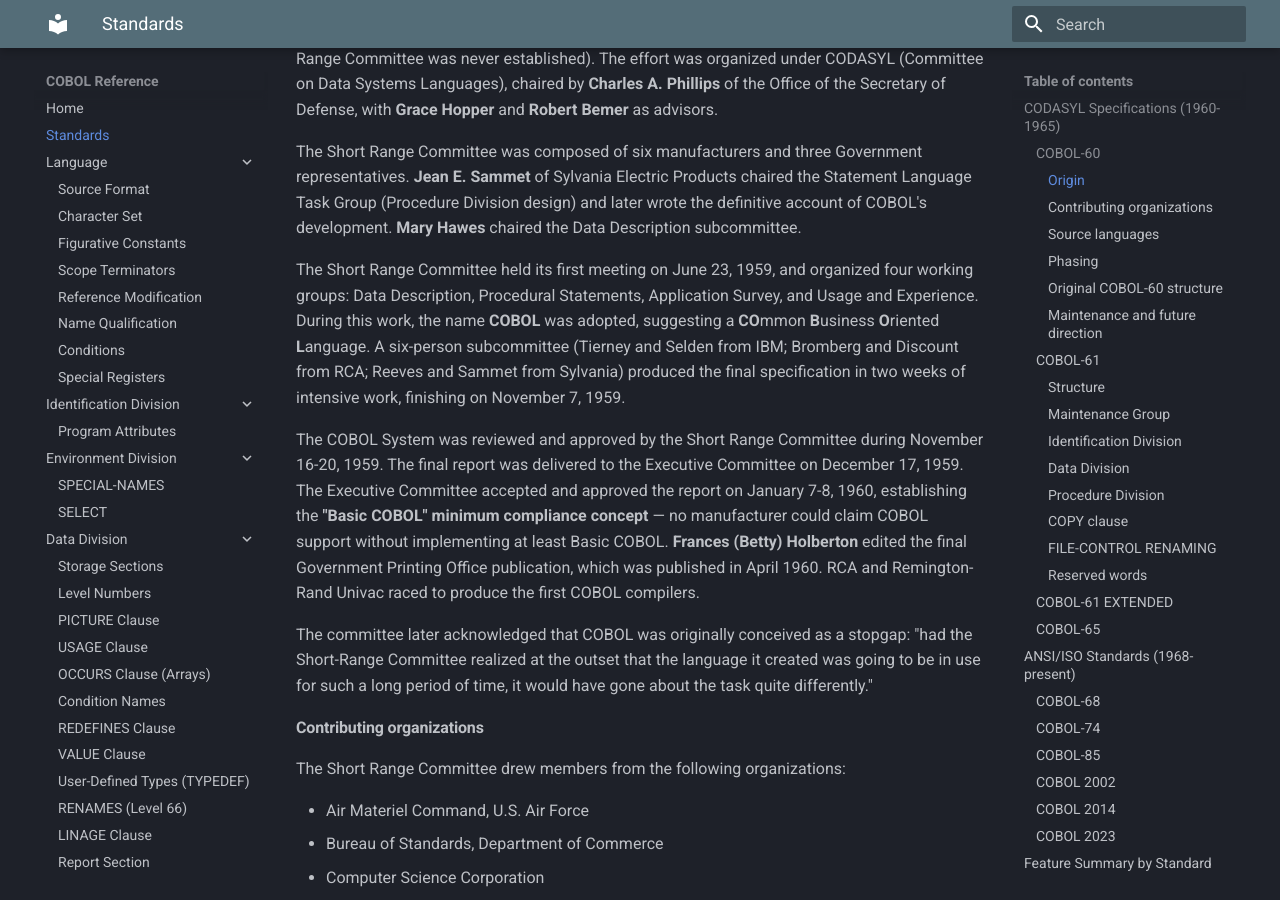
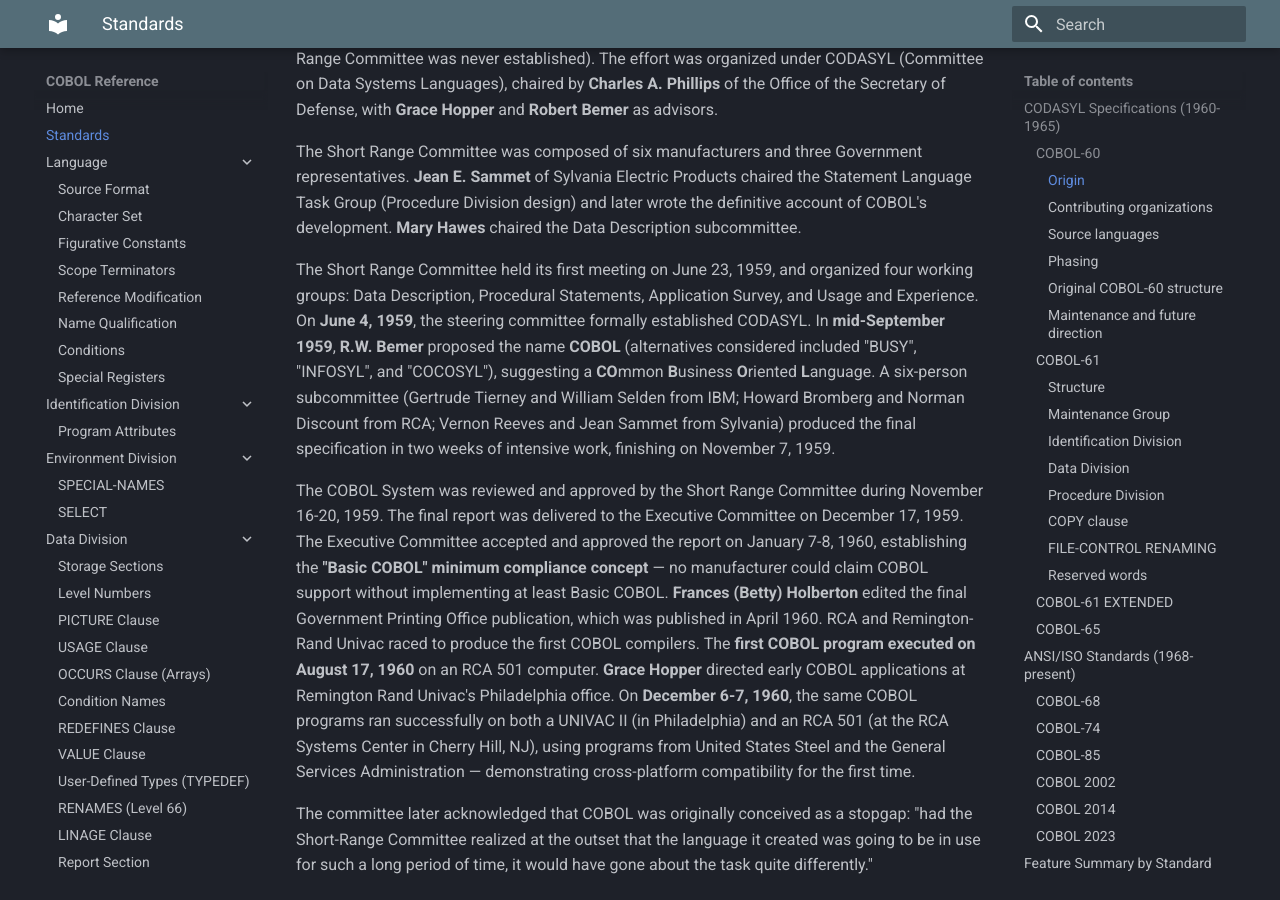
Before and after one commit to bushidocodes/cobol-reference, an MkDocs documentation site: the page built from docs/standards.md, in a window 1280 px wide and 900 px high, scrolled down 863 px. Built offline with MkDocs 1.6.1 and Material for MkDocs 9.7.7, drawn with Linux system fonts in a browser that asks for light colours; some of the changed text lies outside the part shown.

Commit message:
Add Smithsonian COBOL exhibit details and federal adoption history
From the National Museum of American History COBOL exhibition and
FedTech Magazine:

- R.W. Bemer proposed the name "COBOL" in September 1959
  (alternatives: "BUSY", "INFOSYL", "COCOSYL")
- First COBOL program executed August 17, 1960 on an RCA 501
- December 1960 demo at UNIVAC Philadelphia and RCA Cherry Hill, NJ
  using US Steel and GSA programs
- Full names of the six-person editing subcommittee
- Federal agency COBOL adoption details (VA, DHS, USDA, HHS, DOJ,
  Treasury as of 2016)
- Added Smithsonian and FedTech Magazine to references

Co-Authored-By: Claude Opus 4.6 (1M context) <noreply@anthropic.com>

```diff
--- a/docs/standards.md
+++ b/docs/standards.md
@@ -20,9 +20,9 @@ The effort that led to COBOL began on **April 8, 1959**, when **Mary K. Hawes**
 
 The Short Range Committee was composed of six manufacturers and three Government representatives. **Jean E. Sammet** of Sylvania Electric Products chaired the Statement Language Task Group (Procedure Division design) and later wrote the definitive account of COBOL's development. **Mary Hawes** chaired the Data Description subcommittee.
 
-The Short Range Committee held its first meeting on June 23, 1959, and organized four working groups: Data Description, Procedural Statements, Application Survey, and Usage and Experience. During this work, the name **COBOL** was adopted, suggesting a **CO**mmon **B**usiness **O**riented **L**anguage. A six-person subcommittee (Tierney and Selden from IBM; Bromberg and Discount from RCA; Reeves and Sammet from Sylvania) produced the final specification in two weeks of intensive work, finishing on November 7, 1959.
+The Short Range Committee held its first meeting on June 23, 1959, and organized four working groups: Data Description, Procedural Statements, Application Survey, and Usage and Experience. On **June 4, 1959**, the steering committee formally established CODASYL. In **mid-September 1959**, **R.W. Bemer** proposed the name **COBOL** (alternatives considered included "BUSY", "INFOSYL", and "COCOSYL"), suggesting a **CO**mmon **B**usiness **O**riented **L**anguage. A six-person subcommittee (Gertrude Tierney and William Selden from IBM; Howard Bromberg and Norman Discount from RCA; Vernon Reeves and Jean Sammet from Sylvania) produced the final specification in two weeks of intensive work, finishing on November 7, 1959.
 
-The COBOL System was reviewed and approved by the Short Range Committee during November 16-20, 1959. The final report was delivered to the Executive Committee on December 17, 1959. The Executive Committee accepted and approved the report on January 7-8, 1960, establishing the **"Basic COBOL" minimum compliance concept** — no manufacturer could claim COBOL support without implementing at least Basic COBOL. **Frances (Betty) Holberton** edited the final Government Printing Office publication, which was published in April 1960. RCA and Remington-Rand Univac raced to produce the first COBOL compilers.
+The COBOL System was reviewed and approved by the Short Range Committee during November 16-20, 1959. The final report was delivered to the Executive Committee on December 17, 1959. The Executive Committee accepted and approved the report on January 7-8, 1960, establishing the **"Basic COBOL" minimum compliance concept** — no manufacturer could claim COBOL support without implementing at least Basic COBOL. **Frances (Betty) Holberton** edited the final Government Printing Office publication, which was published in April 1960. RCA and Remington-Rand Univac raced to produce the first COBOL compilers. The **first COBOL program executed on August 17, 1960** on an RCA 501 computer. **Grace Hopper** directed early COBOL applications at Remington Rand Univac's Philadelphia office. On **December 6-7, 1960**, the same COBOL programs ran successfully on both a UNIVAC II (in Philadelphia) and an RCA 501 (at the RCA Systems Center in Cherry Hill, NJ), using programs from United States Steel and the General Services Administration — demonstrating cross-platform compatibility for the first time.
 
 The committee later acknowledged that COBOL was originally conceived as a stopgap: "had the Short-Range Committee realized at the outset that the language it created was going to be in use for such a long period of time, it would have gone about the task quite differently."
 
@@ -336,4 +336,6 @@ COBOL remains one of the most widely deployed programming languages in the world
 
 Robert L. Glass observed in 1997: "COBOL is a very bad business programming language — but all the others are so much worse." He identified four essential characteristics of business programming that COBOL uniquely addresses: heterogeneous record-structure data, decimal arithmetic, report generation, and mass data access/manipulation.
 
+As of 2016, COBOL remained deeply embedded in U.S. federal agencies including the Departments of Veterans Affairs, Homeland Security, Agriculture, Health and Human Services, Justice, and Treasury. A Micro Focus product director noted that finding "an agency in the federal government that doesn't have an application written in COBOL" would be difficult.
+
 No compiler currently implements the full COBOL 2002 or COBOL 2014 specification. Feature coverage varies significantly between vendors, and many implementations include proprietary extensions beyond the standard.
```
Also changed, not shown: docs/appendices/references.md (+2 -0 lines).
